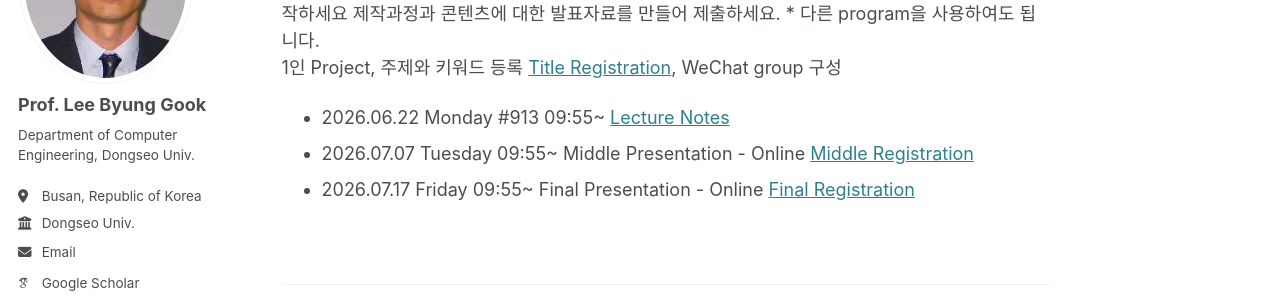
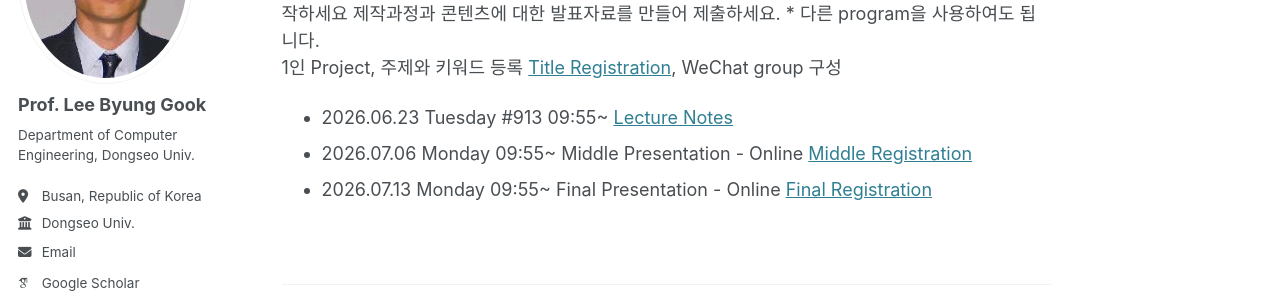
Before and after one commit to leebyunggook/leebyunggook.github.io, a Jekyll site: the page built from _teaching/2026-spring-teaching-9.md, in a window 1280 px wide and 1105 px high. Shown: the part 223-523 px from the top of the window. Built offline with Jekyll 4.4.1, drawn with Linux system fonts in a browser that asks for light colours; some web fonts are replaced.

Commit message:
Update 2026-spring-teaching-9.md

```diff
--- a/_teaching/2026-spring-teaching-9.md
+++ b/_teaching/2026-spring-teaching-9.md
@@ -11,6 +11,6 @@ location: "Shanghai, China"
 그 동안 다른 수업에서 제작한 charactor와 element를 활용하여 interactive processing 콘텐츠를 제작하세요
 제작과정과 콘텐츠에 대한 발표자료를 만들어 제출하세요. * 다른 program을 사용하여도 됩니다.
 1인 Project, 주제와 키워드 등록 [Title Registration](https://f.kdocs.cn/g/N2aCL6Po/), WeChat group 구성
-* 2026.06.22 Monday #913 09:55~ [Lecture Notes](https://leebyunggook.github.io/)
-* 2026.07.07 Tuesday 09:55~ Middle Presentation - Online [Middle Registration](https://f.kdocs.cn/g/V7M0xesO/)
-* 2026.07.17 Friday 09:55~ Final Presentation - Online [Final Registration](https://f.kdocs.cn/g/V7M0xesO/)
+* 2026.06.23 Tuesday #913 09:55~ [Lecture Notes](https://leebyunggook.github.io/)
+* 2026.07.06 Monday 09:55~ Middle Presentation - Online [Middle Registration](https://f.kdocs.cn/g/V7M0xesO/)
+* 2026.07.13 Monday 09:55~ Final Presentation - Online [Final Registration](https://f.kdocs.cn/g/V7M0xesO/)
```
